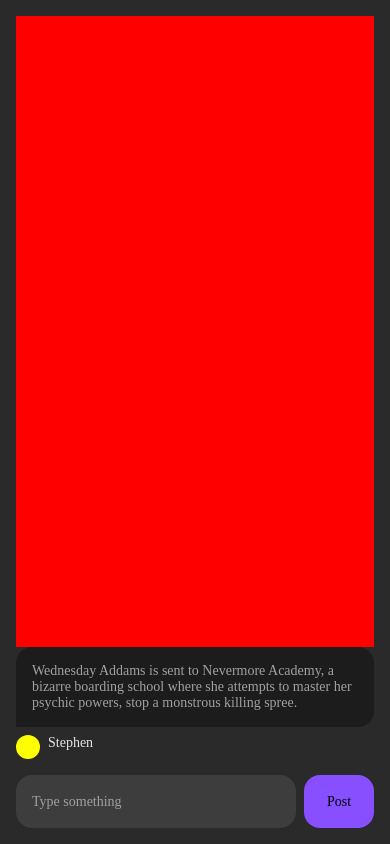
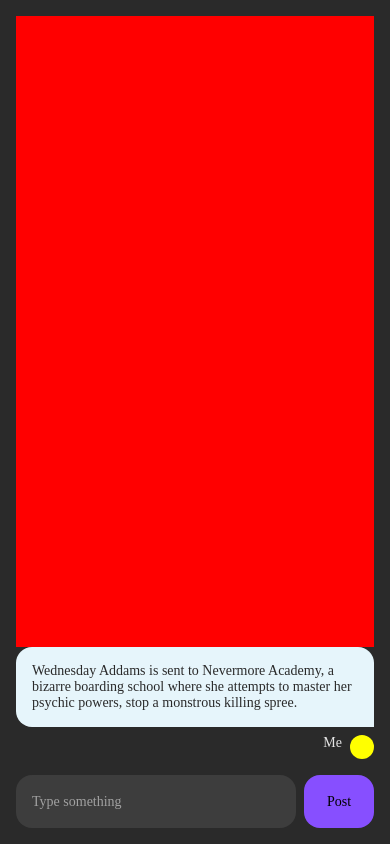
Before and after one commit to HangryCoder/Chatty, a React Native app: screen /Chat in a window 390 px wide. Built offline with nearby package versions, Linux system fonts and the light colour scheme.

Commit message:
Created sender message

```diff
--- a/screens/ChatScreen.js
+++ b/screens/ChatScreen.js
@@ -87,6 +87,41 @@ class ChatScreen extends React.Component {
         </View>)
     }
 
+    renderSenderMessage = () => {
+        const text = "Wednesday Addams is sent to Nevermore Academy, a bizarre boarding school where she attempts to master her psychic powers, stop a monstrous killing spree."
+
+        return (<View>
+            <Text style={{
+                backgroundColor: '#E6F5FB',
+                borderTopLeftRadius: 16,
+                borderTopRightRadius: 16,
+                borderBottomRightRadius: 0,
+                borderBottomLeftRadius: 16,
+                padding: 16,
+                fontFamily: 'poppins_regular',
+                fontSize: 14,
+                color: '#2A2A2A'
+            }}>{text}</Text>
+            <View style={{
+                flexDirection: 'row',
+                marginTop: 8,
+                justifyContent: 'flex-end'
+            }}>
+                <Text style={{
+                    fontFamily: 'poppins_regular',
+                    fontSize: 14,
+                    color: '#E4E4E4'
+                }}>Me</Text>
+                <View style={{
+                    width: 24,
+                    height: 24,
+                    backgroundColor: 'yellow',
+                    borderRadius: 24,
+                    marginStart: 8
+                }}></View>
+            </View>
+        </View>)
+    }
     render = () => {
         return (
             <View style={styles.container}>
@@ -95,7 +130,8 @@ class ChatScreen extends React.Component {
                     flex: 1
                 }} />
 
-                {this.renderReceiverMessage()}
+                {/* {this.renderReceiverMessage()} */}
+                {this.renderSenderMessage()}
                 {/* {this.renderJoinGroupButton()} */}
                 {this.renderPostMessage()}
             </View>
```
